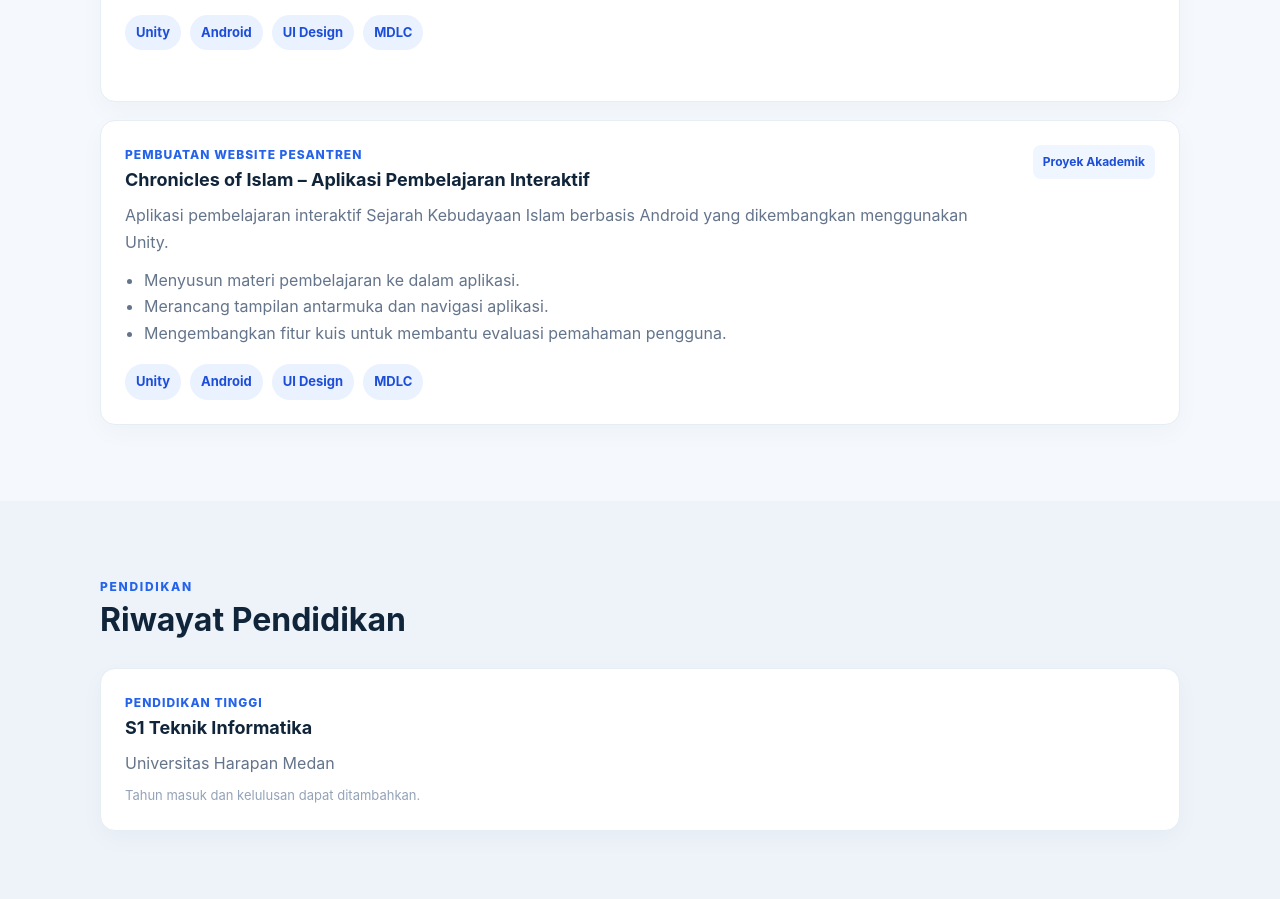
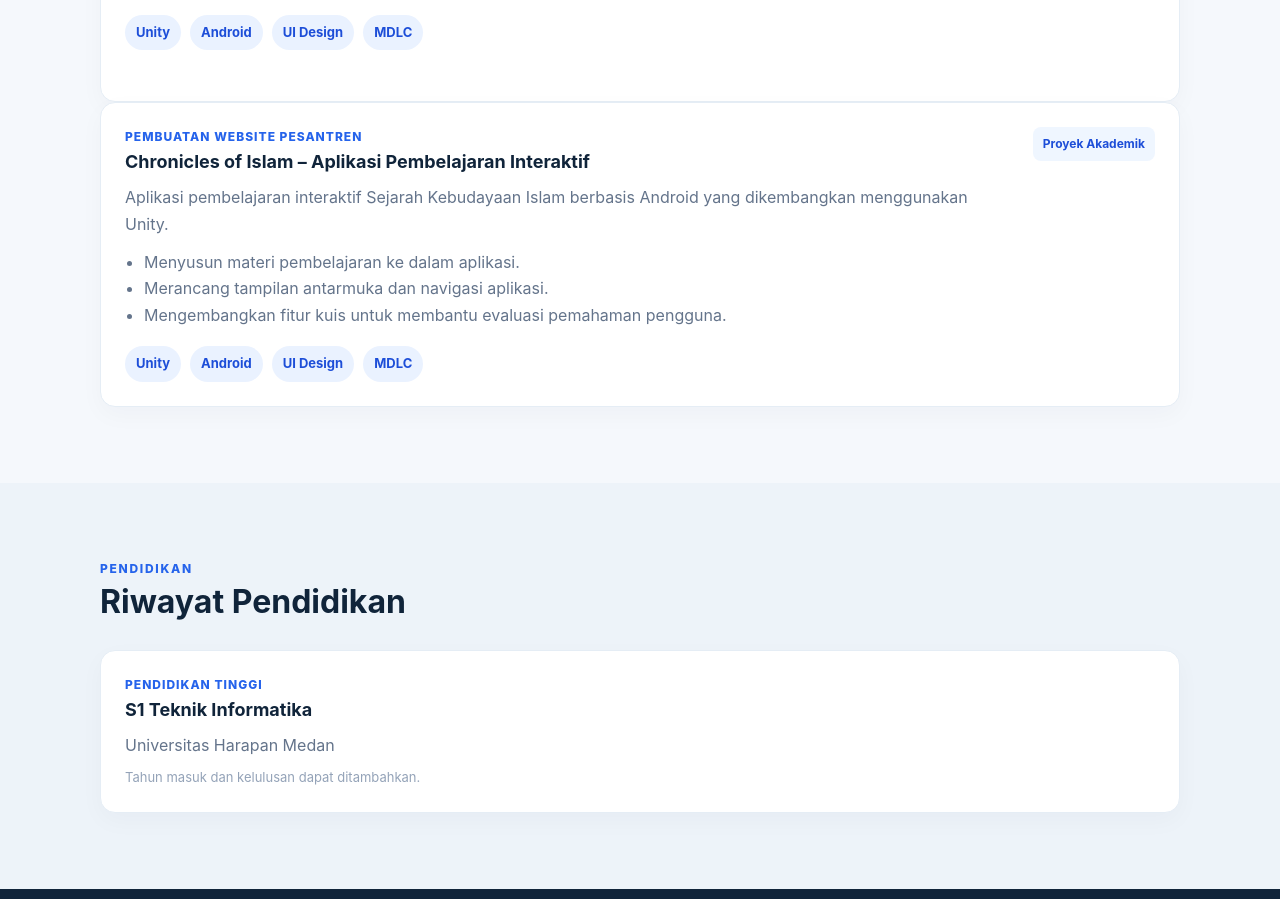
Before and after one commit to MuhammadSyukur1276/Portofolio_Muhammad_Syukur, a plain HTML site: page index.html in a window 1280 px wide. Shown: the part 2275-3174 px from the top of the page. Drawn offline with Linux system fonts and the light colour scheme.

Commit message:
Remove margin-top from project class

```diff
--- a/index.html
+++ b/index.html
@@ -25,7 +25,6 @@
     .info{display:grid;gap:13px}.info-row{padding-bottom:12px;border-bottom:1px solid var(--line)}.info-row small{display:block;color:var(--muted);font-size:12px}.info-row strong{color:var(--navy)}
     .skills{grid-template-columns:repeat(3,1fr)}.skill{display:flex;gap:13px;align-items:flex-start}.icon{width:38px;height:38px;display:grid;place-items:center;border-radius:10px;background:#eaf2ff;color:var(--blue);font-weight:900;flex:none}
     .project{display:grid;grid-template-columns:1fr auto;gap:20px;align-items:start}.project-label{font-size:12px;color:var(--blue);font-weight:800;text-transform:uppercase;letter-spacing:1px}
-    .project + .project {margin-top: 18px;}
     .project ul{color:var(--muted);padding-left:19px;margin:12px 0 0}.project .pill{background:#eff6ff;color:#1d4ed8;padding:7px 10px;border-radius:8px;font-size:12px;font-weight:700;white-space:nowrap}
     .note{background:#eff6ff;border:1px solid #dbeafe;border-radius:12px;padding:16px;color:#334155;font-size:14px;margin-top:18px}
     .contact{background:var(--navy);color:white}.contact h2{color:white}.contact .intro{color:#cbd5e1}.contact-card{margin-top:25px;background:#ffffff12;border:1px solid #ffffff25;border-radius:14px;padding:22px;display:flex;justify-content:space-between;align-items:center;gap:20px;flex-wrap:wrap}
```
